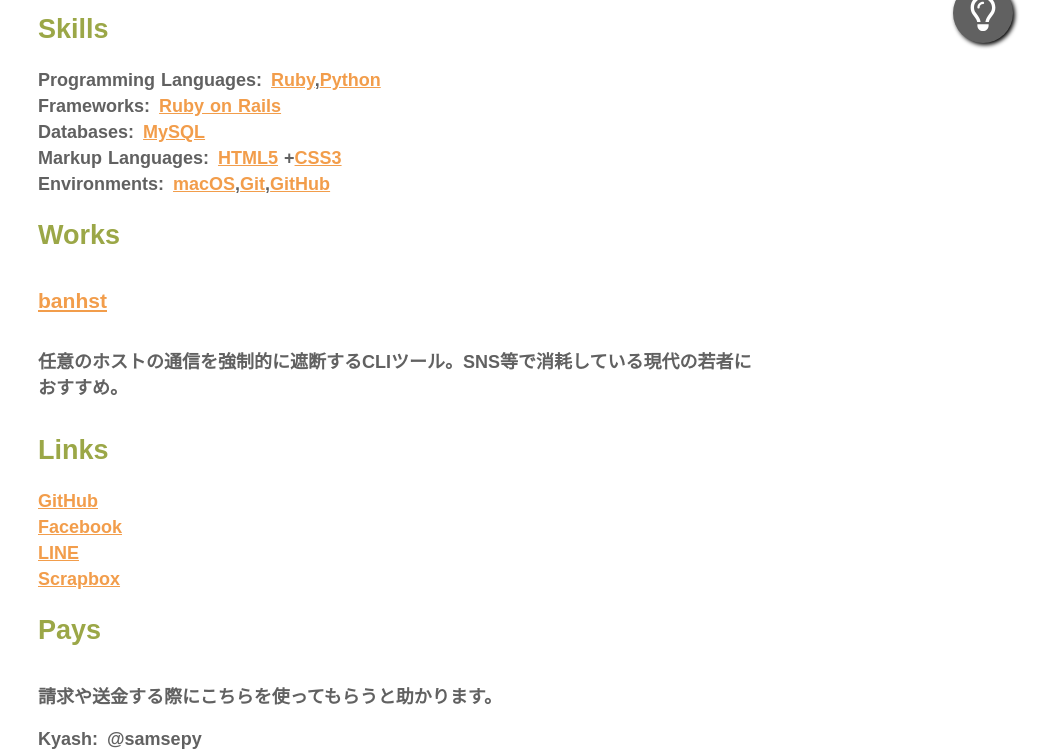
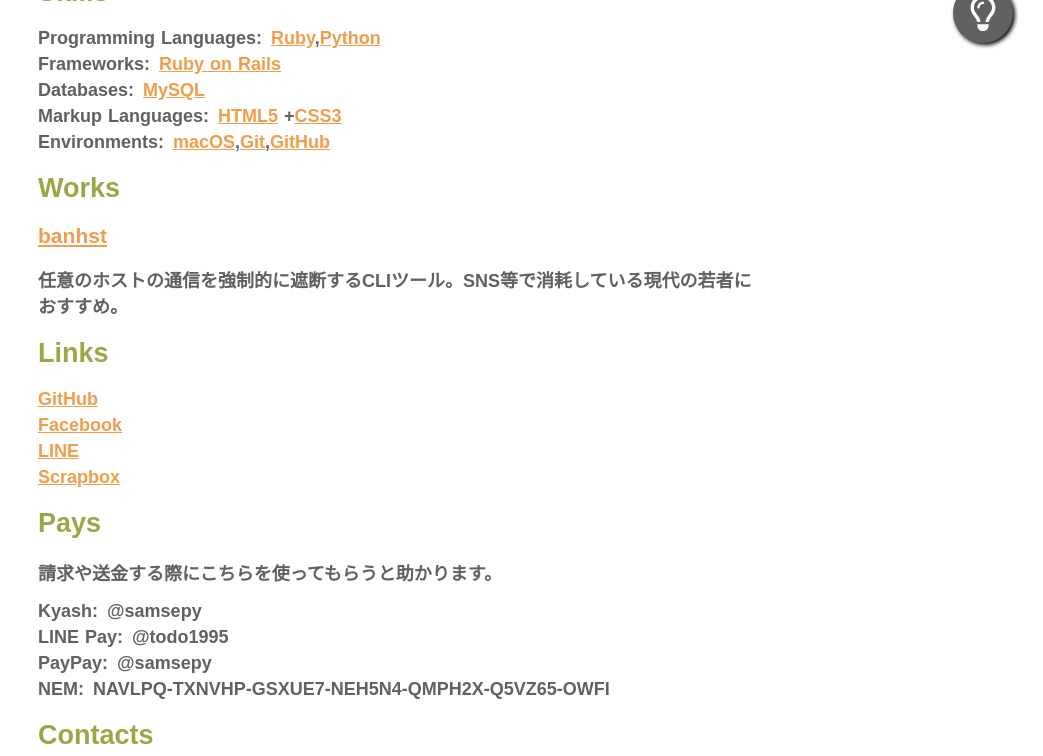
Before and after one commit to samsepy/samsepy.work, a Next.js app: page / in a window 1280 px wide. Shown: the part 727-1483 px from the top of the page, without its empty margins (237-1280 px from the left). Built offline with nearby package versions, Linux system fonts and the light colour scheme.

Commit message:
footerの余白調整等

```diff
--- a/components/layout.tsx
+++ b/components/layout.tsx
@@ -54,9 +54,13 @@
 
   return (
     <div className={currentMode()}>
+      <div className={styles.container}>
         <Head>
           <title>{title}</title>
-        <meta name="viewport" content="width=device-width,initial-scale=1.0" />
+          <meta
+            name="viewport"
+            content="width=device-width,initial-scale=1.0"
+          />
           <meta name="description" content={description} />
           <meta property="og:url" content={url} />
           <meta property="og:title" content={title} />
@@ -68,6 +72,7 @@
         </Head>
         <main>{children}</main>
         <Footer />
+      </div>
       <span
         className={`${currentSwitch()} ${styles.floatingButton} ${
           styles.modeSwitchButton
--- a/pages/index.tsx
+++ b/pages/index.tsx
@@ -7,7 +7,6 @@
 export default function Home() {
   return (
     <Layout>
-      <div className={styles.container}>
       <Image
         priority
         src="/images/icon.jpeg"
@@ -205,7 +204,6 @@
           <a href="https://www.facebook.com/hajime.todo/">Messenger</a>
         </li>
       </ul>
-      </div>
     </Layout>
   );
 }
```
Lines whose indentation alone changed are shown as unchanged.
